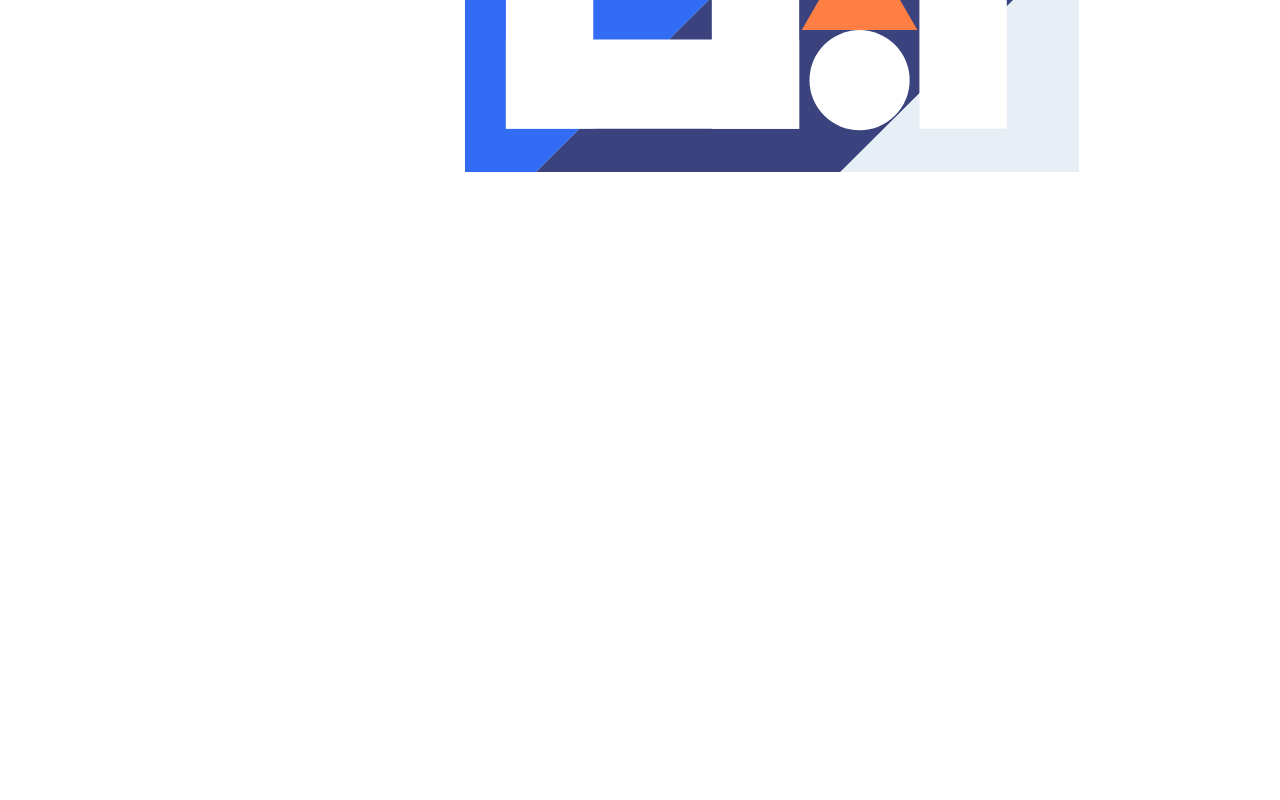
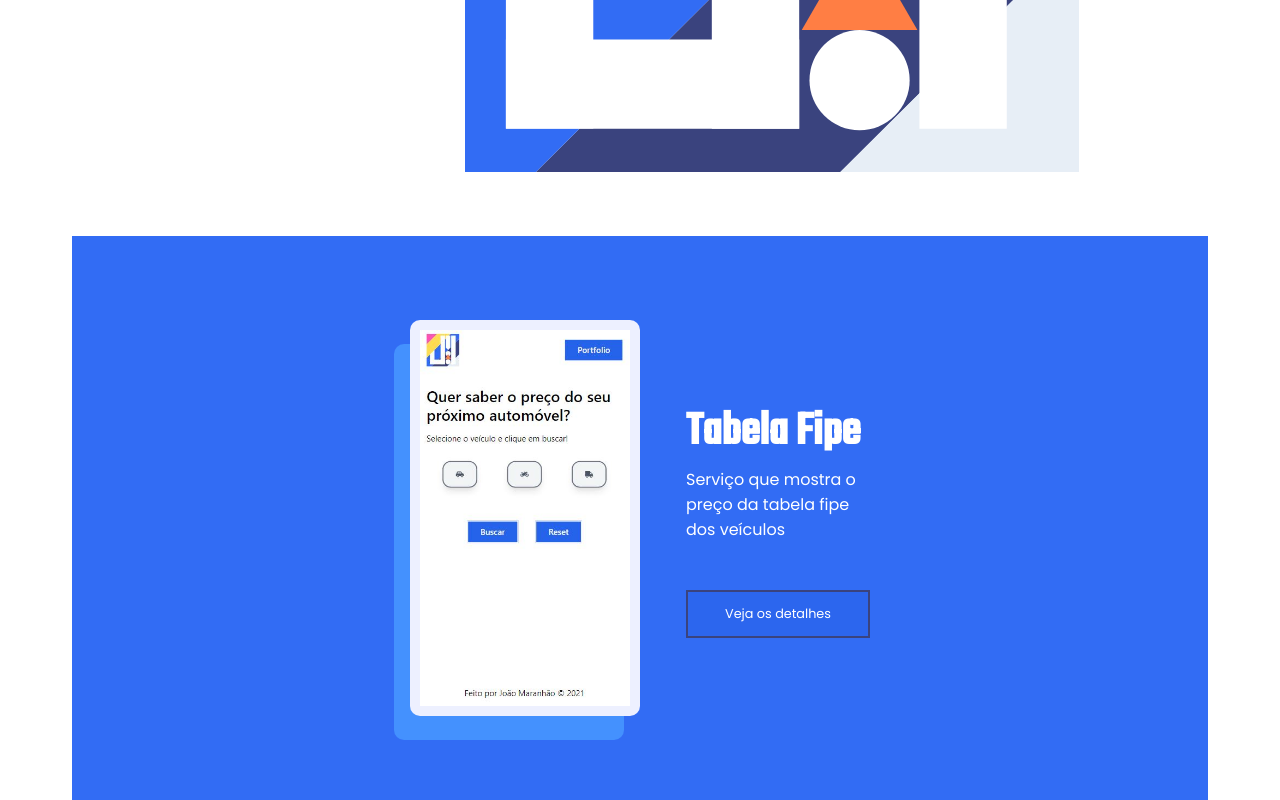
Before and after one commit to joaomaranhao/joaomaranhao.com.br, a Next.js app: page / in a window 1280 px wide. Shown: the part 619-1419 px from the top of the page. Before the commit the page ends 800 px from the top, so only its background shows below. Built offline with nearby package versions, Linux system fonts and the light colour scheme.

Commit message:
feat: create Card component

```diff
--- /dev/null
+++ b/components/Card/Card.module.css
@@ -0,0 +1,52 @@
+.card {
+  margin: 0 auto;
+  padding: 20px;
+  display: flex;
+  max-width: 500px;
+  align-items: center;
+  justify-content: space-between;
+}
+
+.text {
+  width: 40%;
+}
+
+.card h4 {
+  font-family: 'Teko', sans-serif;
+  font-size: 3rem;
+  margin: 0;
+}
+
+.card p {
+  margin-top: 0;
+  margin-bottom: 3em;
+}
+
+.image {
+  width: 50%;
+  padding: 10px;
+  background-color: var(--grey);
+  border-radius: 10px;
+  box-shadow: -1em 1.5em var(--lightBlue);
+}
+
+.card img {
+  display: block;
+  width: 100%;
+  height: 100%;
+  margin: 0 auto;
+}
+
+.text a {
+  display: block;
+  text-align: center;
+  padding: 1em 2em;
+  border: 2px solid var(--darkBlue);
+  background-color: #2C66EE;
+  font-size: .8rem;
+
+}
+
+.text a:hover {
+  border: 2px solid #FFDC52;
+}
--- /dev/null
+++ b/components/Card/index.js
@@ -0,0 +1,23 @@
+import Link from 'next/link'
+import styles from './Card.module.css'
+
+const Card = ({ url }) => {
+  return (
+    <div className={styles.card}>
+      <div className={styles.image}>
+        <img src="/images/brazilian-vehicles-and-price-mobile.jpg" alt="Tabela Fipe"/>
+      </div>
+      <div className={styles.text}>
+        <h4>Tabela Fipe</h4>
+        <p>Serviço que mostra o preço da tabela fipe dos veículos</p>
+        <Link href="/">
+          <a>
+            Veja os detalhes
+          </a>
+        </Link>
+      </div>
+    </div>
+  )
+}
+
+export default Card
--- a/pages/index.js
+++ b/pages/index.js
@@ -2,6 +2,7 @@ import Head from 'next/head'
 import Layout from '../components/Layout'
 import styles from '../styles/pages/Home.module.css'
 import { MdComputer } from 'react-icons/md'
+import Card from '../components/Card'
 
 export default function Home () {
   return (
@@ -27,6 +28,9 @@ export default function Home () {
           </a>
           </div>
         </div>
+        <div className={styles.portfolio}>
+          <Card />
+        </div>
       </Layout>
     </div>
   )
--- a/styles/pages/Home.module.css
+++ b/styles/pages/Home.module.css
@@ -6,6 +6,7 @@
   padding: 0 40px;
   align-items: center;
   justify-content: space-between;
+  margin-bottom: 4em;
   transition: .5s;
 }
 
@@ -76,3 +77,10 @@
 .colored a img:hover {
   transform: scale(1.1) translateX(-3%);
 }
+
+.portfolio {
+  padding: 4em 0;
+  background-color: var(--blue);
+
+  color: white;
+}
```
Also changed, not shown: public/images/brazilian-vehicles-and-price-mobile.jpg (added), public/images/brazilian-vehicles-and-price.jpg (added).
